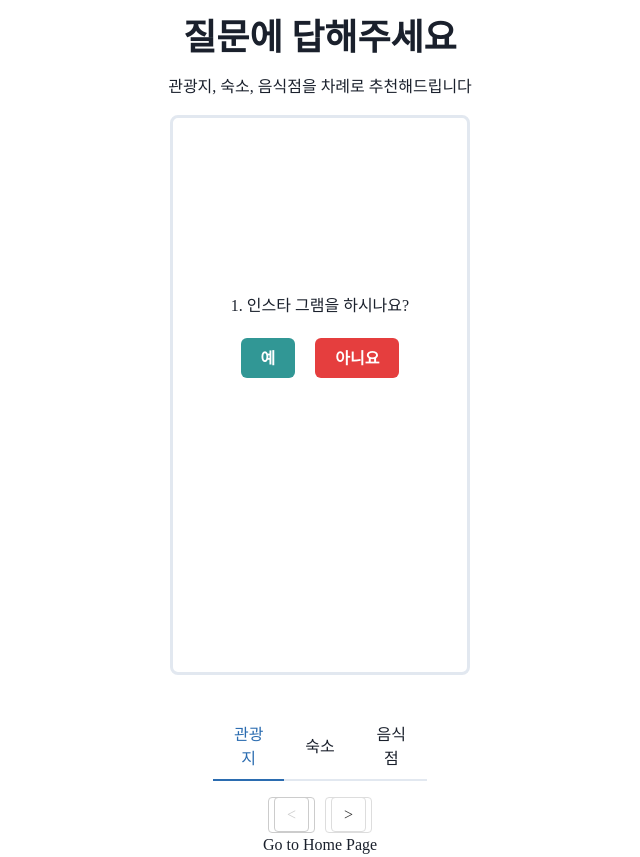
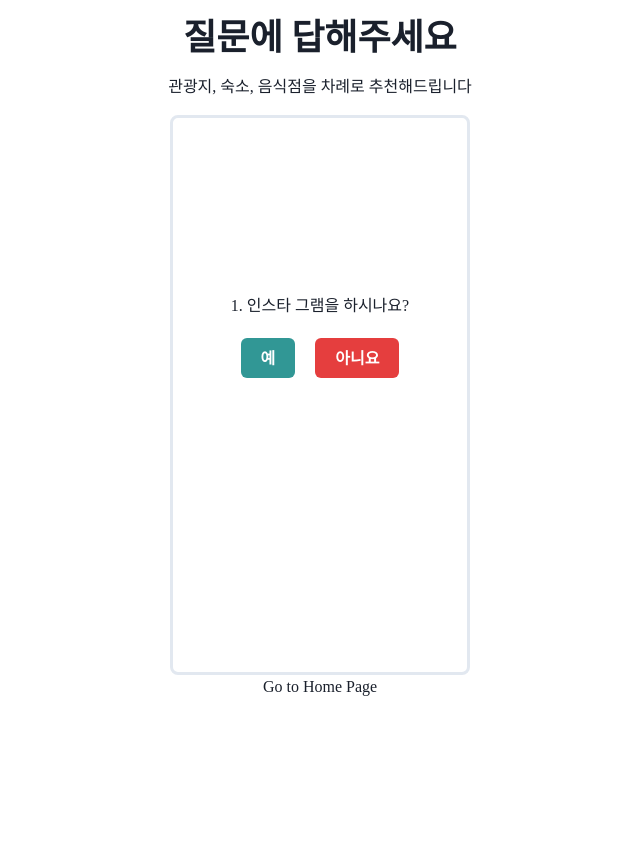
Before and after one commit to hunsuk/jeju_recommend, a React (Create React App) app in the folder frontend/: page /question in a window 1280 px wide. Shown: the whole page, without its empty margins (320-960 px from the left). After the commit the page ends 800 px from the top, so only its background shows below. Built offline with nearby package versions, Linux system fonts and the light colour scheme; a web font is replaced by a local one.

Commit message:
Fix: 추천받기 클릭시 탭 등장

```diff
--- a/frontend/src/Pages/QuestionListPage.js
+++ b/frontend/src/Pages/QuestionListPage.js
@@ -16,6 +16,7 @@ const QuestionListPage = () => {
   const [lodgings, setLodgings] = useState([]);
   const [foodStores, setFoodStores] = useState([]);
   const [currentPage, setCurrentPage] = useState(0);
+  const [hasSentAnswers, setHasSentAnswers] = useState(false); // 새로운 상태 추가
 
   const itemsPerPage = 4;
 
@@ -42,6 +43,7 @@ const QuestionListPage = () => {
         setDestinations(Destinaion);
         setLodgings(Lodging);
         setFoodStores(FoodStore);
+        setHasSentAnswers(true); // 응답을 보냈음을 나타내는 상태 업데이트
       })
       .catch((error) => {
         console.error("Error sending answers to server:", error);
@@ -81,7 +83,7 @@ const QuestionListPage = () => {
           handleButtonClick={handleButtonClick}
           sendAnswersToServer={sendAnswersToServer}
         />
-
+        {hasSentAnswers && (
           <RecommendationTabs
             destinations={destinations}
             lodgings={lodgings}
@@ -90,6 +92,7 @@ const QuestionListPage = () => {
             renderItems={renderItems}
             handlePageClick={handlePageClick}
           />
+        )}
       </VStack>
       <Link to="/">Go to Home Page</Link>
     </Container>
```
Lines whose indentation alone changed are shown as unchanged.
